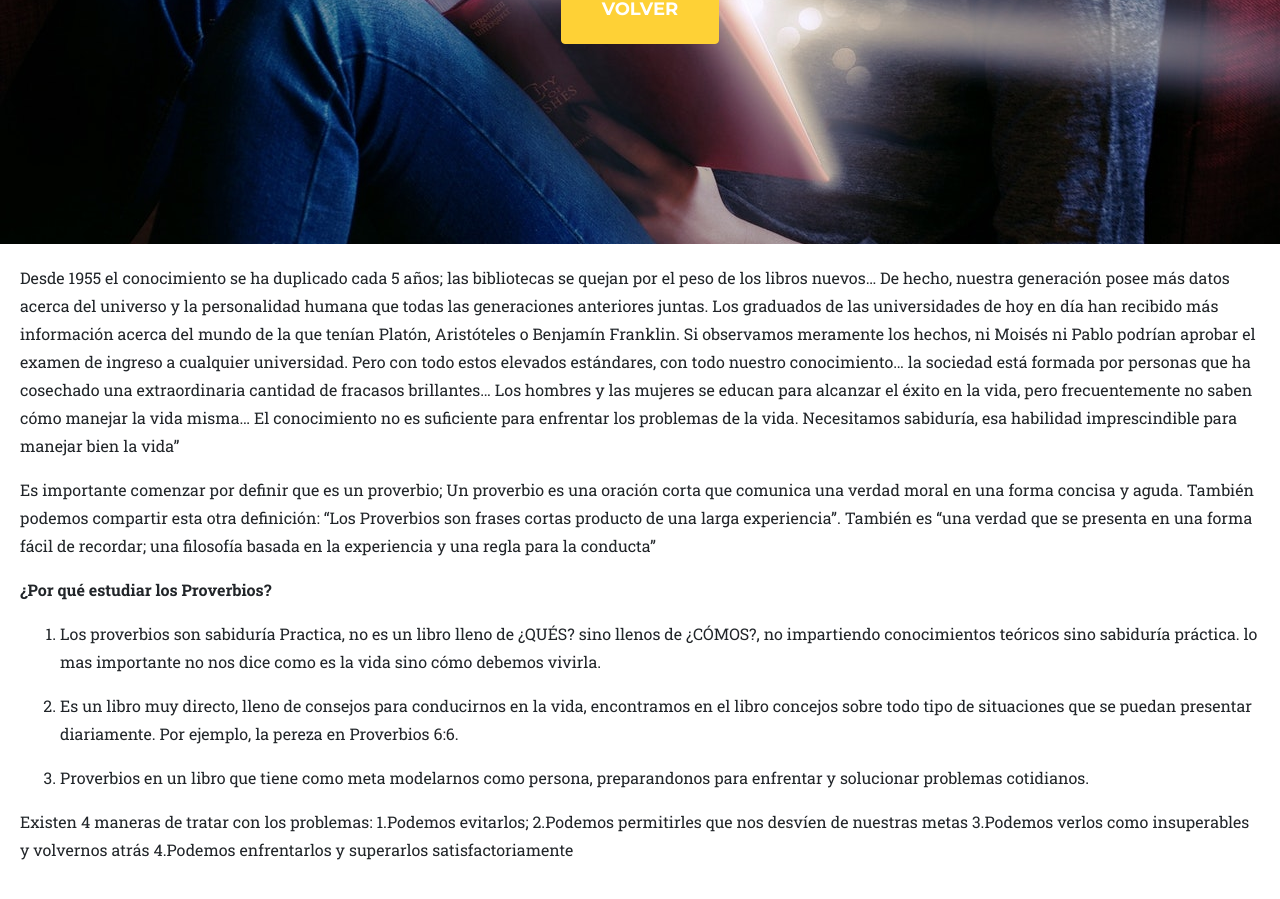
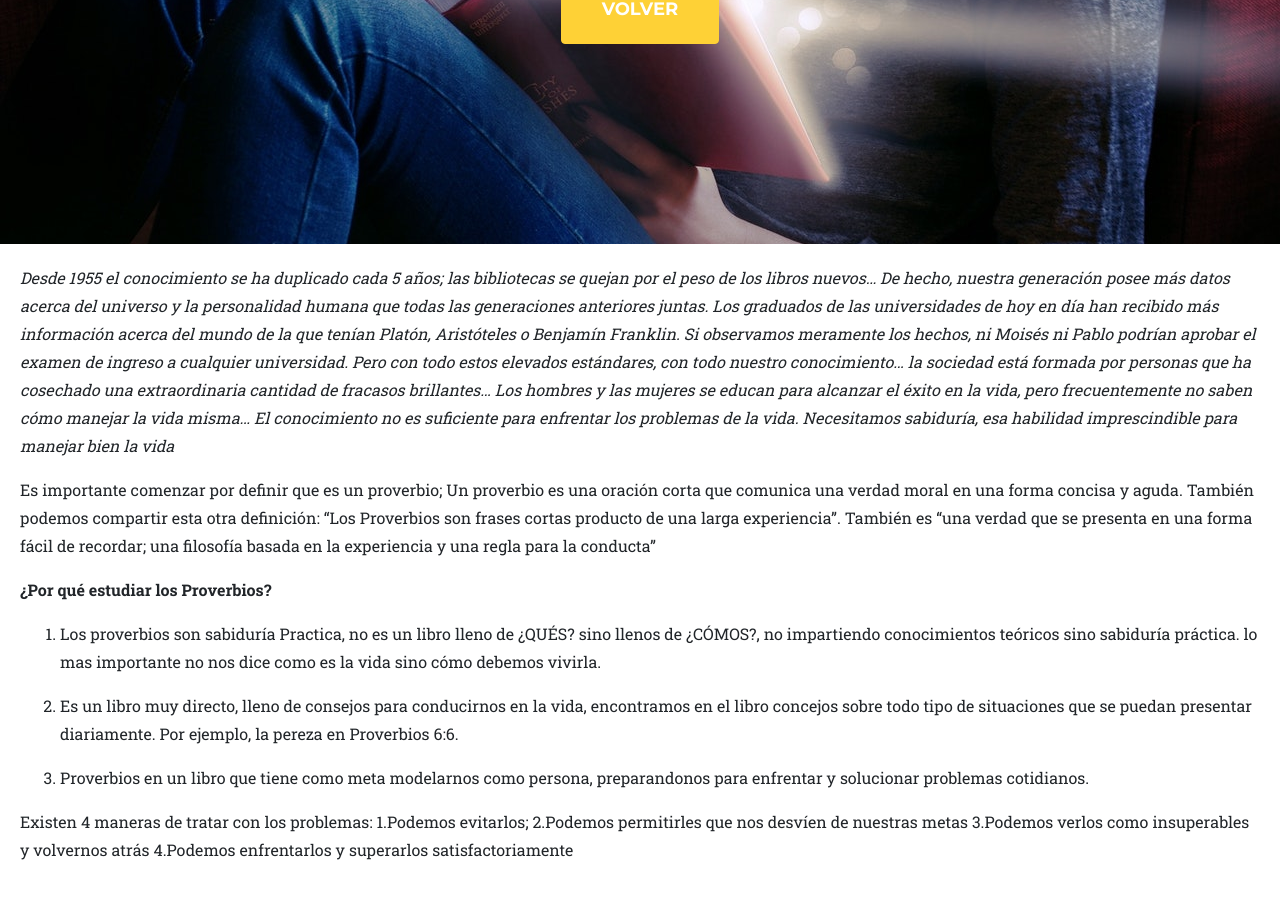
Before and after one commit to Escueladominical/Escueladominical.github.io, a Jekyll site: the page built from _posts/2018-04-14-sabidur-a-vertical-para-la-vida-horizontal.md, in a window 1280 px wide and 900 px high, scrolled down 590 px. Built offline with Jekyll 4.4.1, drawn with Linux system fonts in a browser that asks for light colours; some web fonts are replaced.

```diff
--- a/_posts/2018-04-14-sabidur-a-vertical-para-la-vida-horizontal.md
+++ b/_posts/2018-04-14-sabidur-a-vertical-para-la-vida-horizontal.md
@@ -7,7 +7,7 @@ published: true
 title: Sabiduría Vertical para la Vida Horizontal
 verso-biblico: 'Proverbios 1:1–9'
 ---
-> Desde 1955 el conocimiento se ha duplicado cada 5 años; las bibliotecas se quejan por el peso de
+_Desde 1955 el conocimiento se ha duplicado cada 5 años; las bibliotecas se quejan por el peso de
 los libros nuevos... De hecho, nuestra generación posee más datos acerca del universo y la
 personalidad humana que todas las generaciones anteriores juntas. Los graduados de las
 universidades de hoy en día han recibido más información acerca del mundo de la que tenían Platón,
@@ -17,11 +17,12 @@ estándares, con todo nuestro conocimiento... la sociedad está formada por pers
 cosechado una extraordinaria cantidad de fracasos brillantes... Los hombres y las mujeres se educan
 para alcanzar el éxito en la vida, pero frecuentemente no saben cómo manejar la vida misma... El
 conocimiento no es suficiente para enfrentar los problemas de la vida. Necesitamos sabiduría, esa
-habilidad imprescindible para manejar bien la vida”
+habilidad imprescindible para manejar bien la vida_
 
 Es importante comenzar por definir que es un proverbio; Un proverbio es una oración corta que comunica una verdad moral en una forma concisa y aguda. También podemos compartir esta otra definición: "Los Proverbios son frases cortas producto de una larga experiencia". También es "una verdad que se presenta en una forma fácil de recordar; una filosofía basada en la experiencia y una regla para la conducta"
 
 **¿Por qué estudiar los Proverbios?**
+
 1. Los proverbios son sabiduría Practica, no es un libro lleno de ¿QUÉS? sino llenos de ¿CÓMOS?, no impartiendo conocimientos teóricos sino sabiduría práctica. lo mas importante no nos dice como es la vida sino cómo debemos vivirla.
 
 2. Es un libro muy directo, lleno de consejos para conducirnos en la vida, encontramos en el libro concejos sobre todo tipo de situaciones que se puedan presentar diariamente. Por ejemplo, la pereza en Proverbios 6:6.
```
